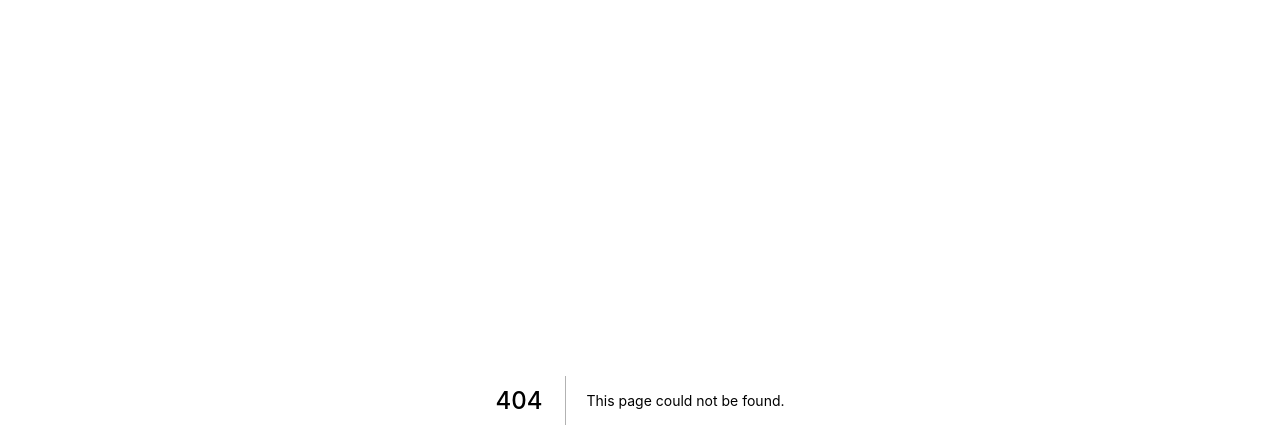
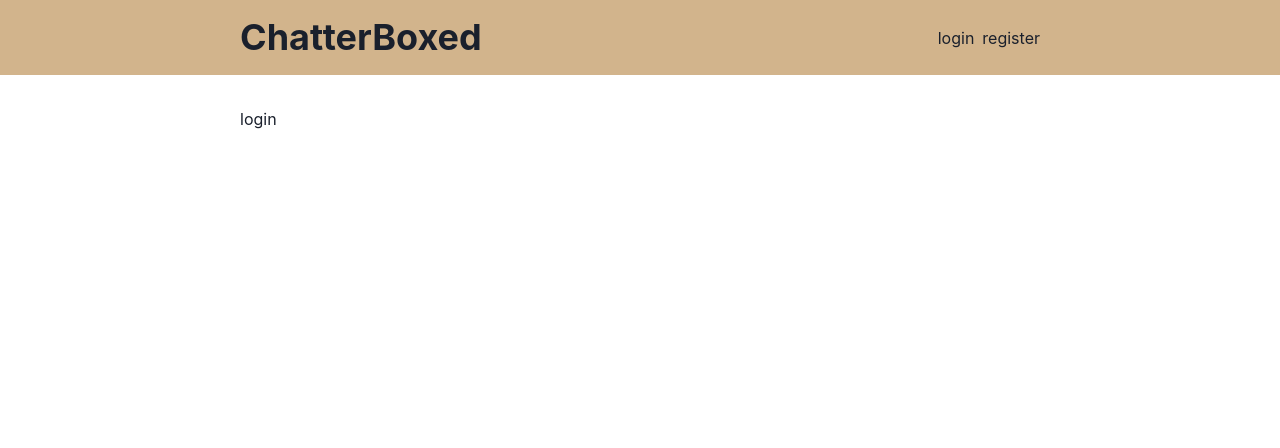
Before and after one commit to Shriever/ChatterBoxed, a Next.js app in the folder client/: page /login in a window 1280 px wide. Before the commit this address had no page. Shown: the top 448 px of the page. Built offline with nearby package versions, Linux system fonts and the light colour scheme.

Commit message:
added chakra-ui

```diff
--- /dev/null
+++ b/client/components/Layout.tsx
@@ -0,0 +1,16 @@
+import React from "react";
+import { Wrapper, WrapperVariant } from "./Wrapper";
+import { NavBar } from "./NavBar";
+
+interface LayoutProps {
+  variant?: WrapperVariant;
+}
+
+export const Layout: React.FC<LayoutProps> = ({ children, variant }) => {
+  return (
+    <>
+      <NavBar />
+      <Wrapper variant={variant}>{children}</Wrapper>
+    </>
+  );
+};
--- /dev/null
+++ b/client/components/NavBar.tsx
@@ -0,0 +1,51 @@
+import React from "react";
+import { Box, Link, Flex, Button, Heading } from "@chakra-ui/react";
+import NextLink from "next/link";
+import { useRouter } from "next/router";
+
+interface NavBarProps {}
+
+export const NavBar: React.FC<NavBarProps> = ({}) => {
+  const router = useRouter();
+
+  let body = null;
+
+  // data is loading
+  if (false) {
+    // user not logged in
+  } else if ("hello") {
+    body = (
+      <>
+        <NextLink href='/login'>
+          <Link mr={2}>login</Link>
+        </NextLink>
+        <NextLink href='/register'>
+          <Link>register</Link>
+        </NextLink>
+      </>
+    );
+    // user is logged in
+  } else {
+    body = (
+      <Flex align='center'>
+        <Box mr={2}>Username</Box>
+        <Button onClick={() => {}} variant='link'>
+          logout
+        </Button>
+      </Flex>
+    );
+  }
+
+  return (
+    <Flex zIndex={1} position='sticky' top={0} bg='tan' p={4}>
+      <Flex flex={1} m='auto' align='center' maxW={800}>
+        <NextLink href='/'>
+          <Link>
+            <Heading>ChatterBoxed</Heading>
+          </Link>
+        </NextLink>
+        <Box ml={"auto"}>{body}</Box>
+      </Flex>
+    </Flex>
+  );
+};
--- /dev/null
+++ b/client/components/Wrapper.tsx
@@ -0,0 +1,24 @@
+import React from "react";
+import { Box } from "@chakra-ui/react";
+
+export type WrapperVariant = "small" | "regular";
+
+interface WrapperProps {
+  variant?: WrapperVariant;
+}
+
+export const Wrapper: React.FC<WrapperProps> = ({
+  children,
+  variant = "regular",
+}) => {
+  return (
+    <Box
+      mt={8}
+      mx="auto"
+      maxW={variant === "regular" ? "800px" : "400px"}
+      w="100%"
+    >
+      {children}
+    </Box>
+  );
+};
--- a/client/package.json
+++ b/client/package.json
@@ -9,7 +9,12 @@
     "lint": "next lint"
   },
   "dependencies": {
+    "@chakra-ui/react": "^1.6.7",
+    "@emotion/react": "^11",
+    "@emotion/styled": "^11",
     "@types/react": "^17.0.20",
+    "formik": "^2.2.9",
+    "framer-motion": "^4",
     "next": "11.1.2",
     "react": "17.0.2",
     "react-dom": "17.0.2",
--- a/client/pages/_app.js
+++ b/client/pages/_app.js
@@ -1,7 +1,12 @@
-import '../styles/globals.css'
+import { ChakraProvider } from "@chakra-ui/react";
+import "../styles/globals.css";
 
 function MyApp({ Component, pageProps }) {
-  return <Component {...pageProps} />
+  return (
+    <ChakraProvider resetCSS={true}>
+      <Component {...pageProps} />
+    </ChakraProvider>
+  );
 }
 
-export default MyApp
+export default MyApp;
--- a/client/pages/index.tsx
+++ b/client/pages/index.tsx
@@ -1,6 +1,7 @@
 import Head from "next/head";
 import Image from "next/image";
 import { useEffect, useState } from "react";
+import { Layout } from "../components/Layout";
 // import styles from "../styles/Home.module.css";
 import { socket } from "../utils/socket";
 
@@ -31,7 +32,7 @@ export default function Home() {
   }, []);
 
   return (
-    <div>
+    <Layout>
       {messages.map((msg, idx) => (
         <h5 key={idx}>{msg.msg}</h5>
       ))}
@@ -48,6 +49,6 @@ export default function Home() {
       >
         send
       </button>
-    </div>
+    </Layout>
   );
 }
--- /dev/null
+++ b/client/pages/login.tsx
@@ -0,0 +1,13 @@
+import React from 'react'
+import { Layout } from '../components/Layout'
+
+const login = () => {
+    return (
+        <Layout>
+            <h1>login</h1>
+            <input type="text" />
+        </Layout>
+    )
+}
+
+export default login
```
Also changed, not shown: 2 other files (tests, documents, lock files or other folders).
